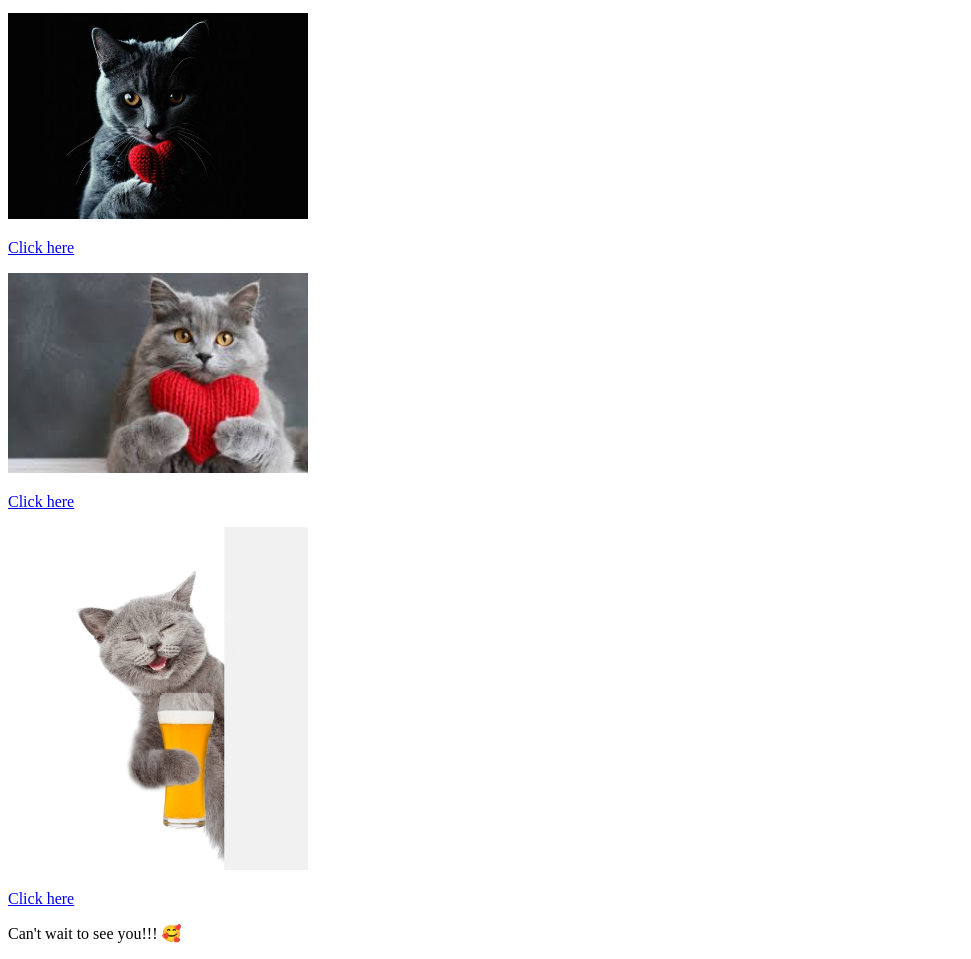
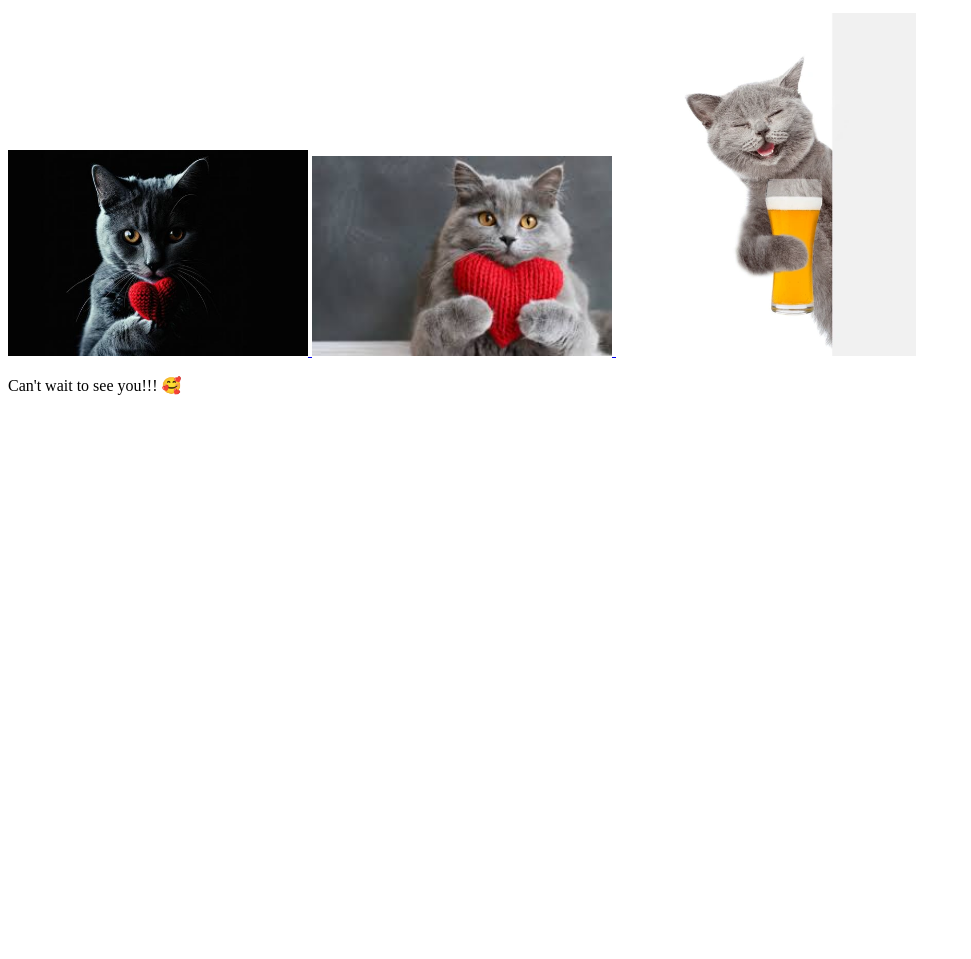
Before and after one commit to niklikesdip/valentinescard, a plain HTML site: page yes.html in a window 1280 px wide. Shown: the part 102-1061 px from the top of the page, without its empty margins (0-971 px from the left). After the commit the page ends 800 px from the top, so only its background shows below. Drawn offline with Linux system fonts and the light colour scheme.

Commit message:
Update yes.html

```diff
--- a/yes.html
+++ b/yes.html
@@ -11,19 +11,17 @@
   <a href="happy-cat.jpg" target="_blank">
     <img src="happy-cat.jpg" alt="Happy Cat 1" width="300">
   </a>
-  <p><a href="happy-cat.jpg" target="_blank">Click here</a></p>
+
 
   <!-- Second Image -->
   <a href="happy-cat2.jpg" target="_blank">
     <img src="happy-cat2.jpg" alt="Happy Cat 2" width="300">
   </a>
-  <p><a href="happy-cat2.jpg" target="_blank">Click here</a></p>
 
   <!-- Third Image -->
   <a href="happy-cat3.jpg" target="_blank">
     <img src="happy-cat3.jpg" alt="Happy Cat 3" width="300">
   </a>
-  <p><a href="happy-cat3.jpg" target="_blank">Click here</a></p>
 
   <p>Can't wait to see you!!! 🥰</p>
 </body>
```
